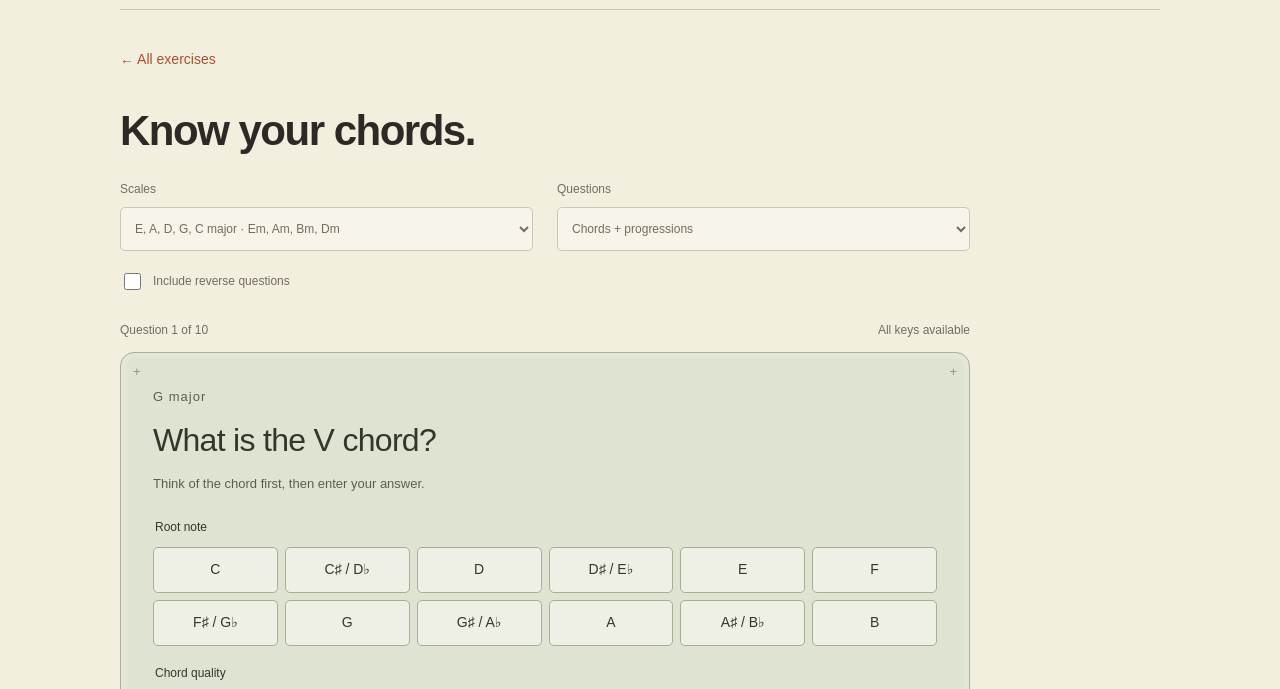
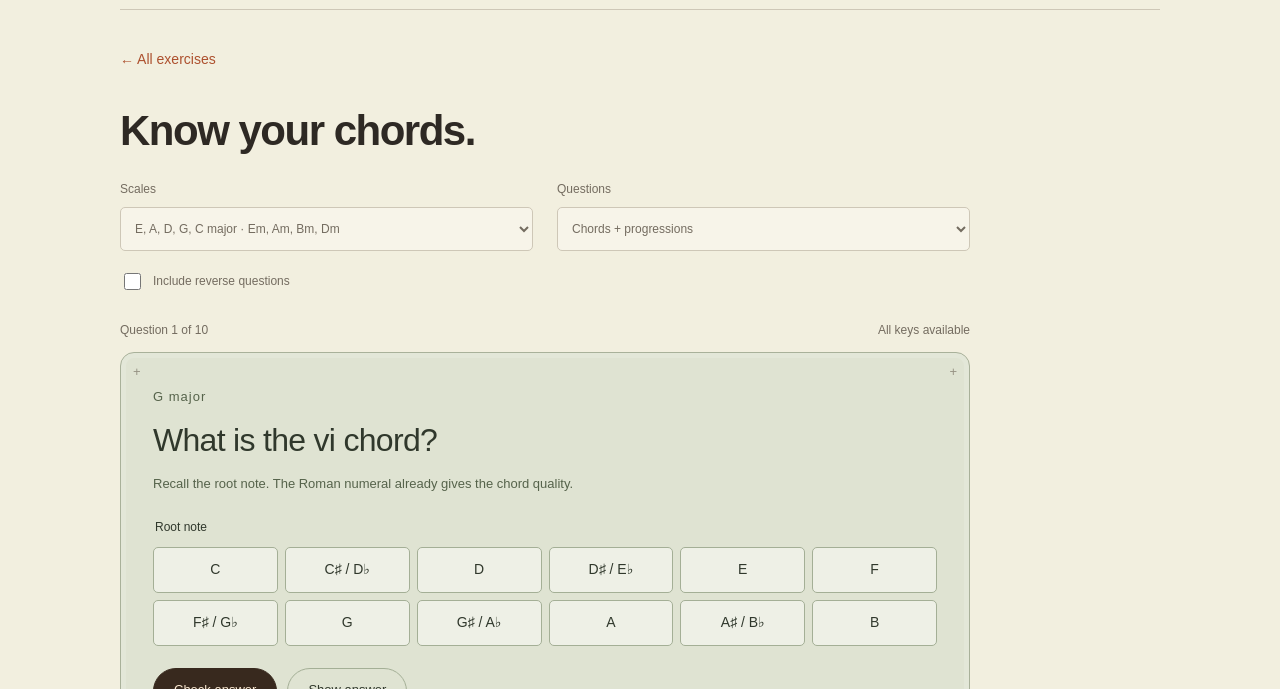
Before and after one commit to AlexMenor/guitar-workout, an Astro site: page /exercises/know-your-chords in a window 1280 px wide. Shown: the part 90-779 px from the top of the page. Built offline with nearby package versions, Linux system fonts and the light colour scheme; Astro itself is replaced by a stand-in of ours.

Commit message:
Remove redundant chord questions and quality selection

```diff
--- a/src/lib/harmony.ts
+++ b/src/lib/harmony.ts
@@ -40,7 +40,7 @@ export function makeCards(preferences: Preferences): Card[] {
   return KEYS.filter(key => preferences.mode === 'common' ? COMMON_KEY_IDS.has(key.id) : preferences.mode === 'both' || key.mode === preferences.mode).flatMap(key => {
     const cards: Card[] = [];
     if (preferences.kind !== 'progression') {
-      for (let degree = 0; degree < 7; degree++) {
+      for (let degree = 1; degree < 7; degree++) {
         for (const direction of (preferences.reverse ? ['forward', 'reverse'] : ['forward']) as Direction[]) {
           cards.push({ id: `${key.id}:${direction}:${degree}`, key, direction, degrees: [degree] });
         }
--- a/src/pages/exercises/know-your-chords.astro
+++ b/src/pages/exercises/know-your-chords.astro
@@ -17,10 +17,9 @@ import '../../styles/harmony.css';
       <p id="key-name" class="key-name"></p>
       <h2 id="question-prompt" tabindex="-1"></h2>
       <div id="progression-slots" class="progression-slots" hidden></div>
-      <p class="recall-hint" id="recall-hint">Think of the chord first, then enter your answer.</p>
+      <p class="recall-hint" id="recall-hint">Recall the root note. The Roman numeral already gives the chord quality.</p>
       <form id="answer-form">
         <fieldset id="root-field"><legend>Root note</legend><div class="answer-grid root-grid">{ROOT_OPTIONS.map(notes => <label><input type="radio" name="root" value={notes[0]} /><span>{notes.join(' / ')}</span></label>)}</div></fieldset>
-        <fieldset id="quality-field"><legend>Chord quality</legend><div class="answer-grid quality-grid">{['major','minor','diminished'].map(quality => <label><input type="radio" name="quality" value={quality} /><span>{quality[0]!.toUpperCase() + quality.slice(1)}</span></label>)}</div></fieldset>
         <fieldset id="degree-field" hidden><legend>Chord degree</legend><div id="degree-options" class="answer-grid degree-grid"></div></fieldset>
         <p id="answer-error" role="alert"></p>
         <div class="answer-actions"><button id="check-answer" class="harmony-primary" type="submit">Check answer</button><button id="reveal-answer" type="button">Show answer</button></div>
--- a/src/scripts/harmony.ts
+++ b/src/scripts/harmony.ts
@@ -61,9 +61,8 @@ function renderQuestion(focus = false) {
   const value = chord(card.key, card.degrees[step]!);
   const backward = card.direction === 'reverse';
   el('root-field').hidden = backward;
-  el('quality-field').hidden = backward;
   el('degree-field').hidden = !backward;
-  el('recall-hint').textContent = backward ? 'Recall its degree, then choose the Roman numeral.' : 'Think of the chord first, then enter your answer.';
+  el('recall-hint').textContent = backward ? 'Recall its degree, then choose the Roman numeral.' : 'Recall the root note. The Roman numeral already gives the chord quality.';
   el('question-prompt').textContent = backward ? `${chordName(value)} is which chord?` : card.direction === 'progression' ? 'Build this progression.' : `What is the ${value.numeral} chord?`;
   const slots = el('progression-slots');
   slots.replaceChildren();
@@ -71,17 +70,17 @@ function renderQuestion(focus = false) {
   if (!slots.hidden) {
     card.degrees.forEach((degree, i) => {
       const span = document.createElement('span');
-      span.textContent = i < step ? chordName(chord(card.key, degree)) : chord(card.key, degree).numeral;
-      span.className = i === step ? 'active' : i < step ? 'done' : '';
+      span.textContent = degree === 0 || i < step ? chordName(chord(card.key, degree)) : chord(card.key, degree).numeral;
+      span.className = i === step ? 'active' : degree === 0 || i < step ? 'done' : '';
       if (i === step) span.setAttribute('aria-current', 'step');
       slots.append(span);
     });
-    el('recall-hint').textContent = `Chord ${step + 1} of ${card.degrees.length}: enter ${value.numeral}.`;
+    el('recall-hint').textContent = `Choose the root note for ${value.numeral}. Tonic chords are filled in.`;
   }
   const degrees = el('degree-options');
   degrees.replaceChildren();
   if (backward) {
-    for (let i = 0; i < 7; i++) {
+    for (let i = 1; i < 7; i++) {
       const label = document.createElement('label');
       const input = document.createElement('input');
       input.type = 'radio'; input.name = 'degree'; input.value = String(i);
@@ -98,7 +97,7 @@ function nextCard(focus = false) {
   else if (retry >= 0) card = retries.splice(retry, 1)[0]!.card;
   else card = chooseCard(cards, reviews, seen, Date.now());
   seen.add(card.id);
-  step = 0; cardCorrect = true;
+  step = card.degrees.findIndex(degree => degree !== 0); cardCorrect = true;
   renderQuestion(focus);
 }
 function showFeedback(revealed = false) {
@@ -106,12 +105,12 @@ function showFeedback(revealed = false) {
   const expected = chord(card.key, card.degrees[step]!);
   const data = new FormData(form);
   const backward = card.direction === 'reverse';
-  if (!revealed && (backward ? !data.has('degree') : !data.has('root') || !data.has('quality'))) {
-    el('answer-error').textContent = backward ? 'Choose a chord degree.' : 'Choose a root note and chord quality.';
+  if (!revealed && (backward ? !data.has('degree') : !data.has('root'))) {
+    el('answer-error').textContent = backward ? 'Choose a chord degree.' : 'Choose a root note.';
     return;
   }
   const selectedRoot = String(data.get('root') ?? '');
-  const right = !revealed && (backward ? Number(data.get('degree')) === card.degrees[step] : pitch(selectedRoot) === pitch(expected.root) && data.get('quality') === expected.quality);
+  const right = !revealed && (backward ? Number(data.get('degree')) === card.degrees[step] : pitch(selectedRoot) === pitch(expected.root));
   const alternateSpelling = right && !backward && !ROOT_OPTIONS.find(notes => notes[0] === selectedRoot)?.includes(expected.root);
   cardCorrect &&= right;
   awaitingNext = true;
@@ -129,7 +128,7 @@ function showFeedback(revealed = false) {
     const numeral = document.createElement('small'); numeral.textContent = chord(card.key, i).numeral;
     item.append(numeral, document.createTextNode(note)); explanation.append(item);
   });
-  const lastStep = step === card.degrees.length - 1;
+  const lastStep = !card.degrees.slice(step + 1).some(degree => degree !== 0);
   el('next-question').textContent = !lastStep ? 'Next chord' : answered === sessionSize - 1 ? (retryDeck ? 'Finish retry' : 'Finish session') : 'Next question';
   if (lastStep) {
     reviews[card.id] = reviewAnswer(reviews[card.id], cardCorrect, Date.now());
@@ -139,7 +138,8 @@ function showFeedback(revealed = false) {
 }
 function completeQuestion() {
   if (!awaitingNext) return;
-  if (step < card.degrees.length - 1) { step++; renderQuestion(true); return; }
+  const nextStep = card.degrees.findIndex((degree, i) => i > step && degree !== 0);
+  if (nextStep >= 0) { step = nextStep; renderQuestion(true); return; }
   answered++;
   if (cardCorrect) correctCount++;
   else {
@@ -156,7 +156,7 @@ function completeQuestion() {
     const retryButton = el<HTMLButtonElement>('retry-missed');
     retryButton.hidden = missed.size === 0;
     retryButton.textContent = `Retry ${missed.size} missed ${missed.size === 1 ? 'question' : 'questions'}`;
-    el('summary-score').textContent = `${correctCount} of ${sessionSize} correct without revealing an answer. Progressions count when every chord is correct.`;
+    el('summary-score').textContent = `${correctCount} of ${sessionSize} correct without revealing an answer. Progressions count when every requested root note is correct.`;
     const due = cards.filter(c => reviews[c.id] && reviews[c.id]!.due <= Date.now()).length;
     el('summary-review').textContent = due ? `${due} ${due === 1 ? 'question is' : 'questions are'} ready to revisit. Missed questions return sooner; correct answers are spaced across later days.` : 'Correct answers will return on later days. You can keep practicing now, too.';
     el('summary-title').focus();
```
Also changed, not shown: tests/harmony.test.mjs (+11 -3 lines), .impeccable/config.json (added), src/styles/harmony.css.
